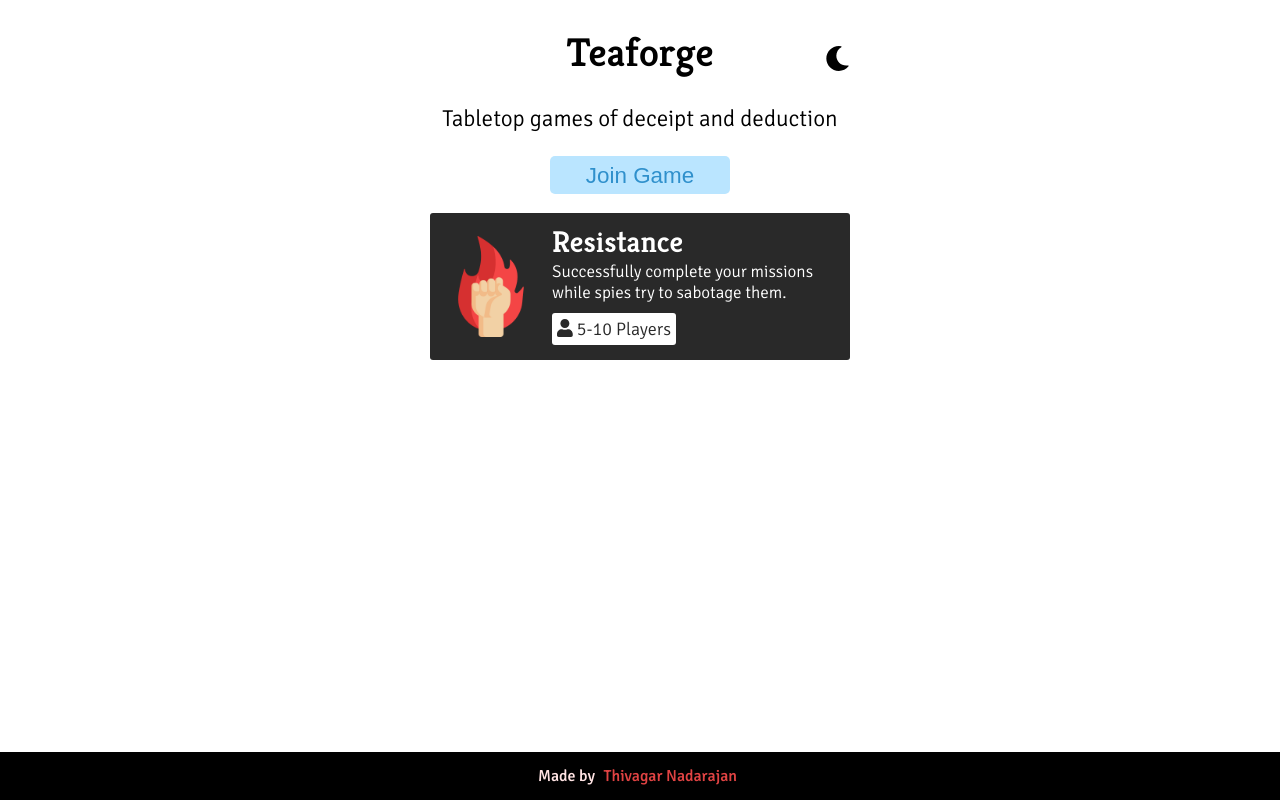
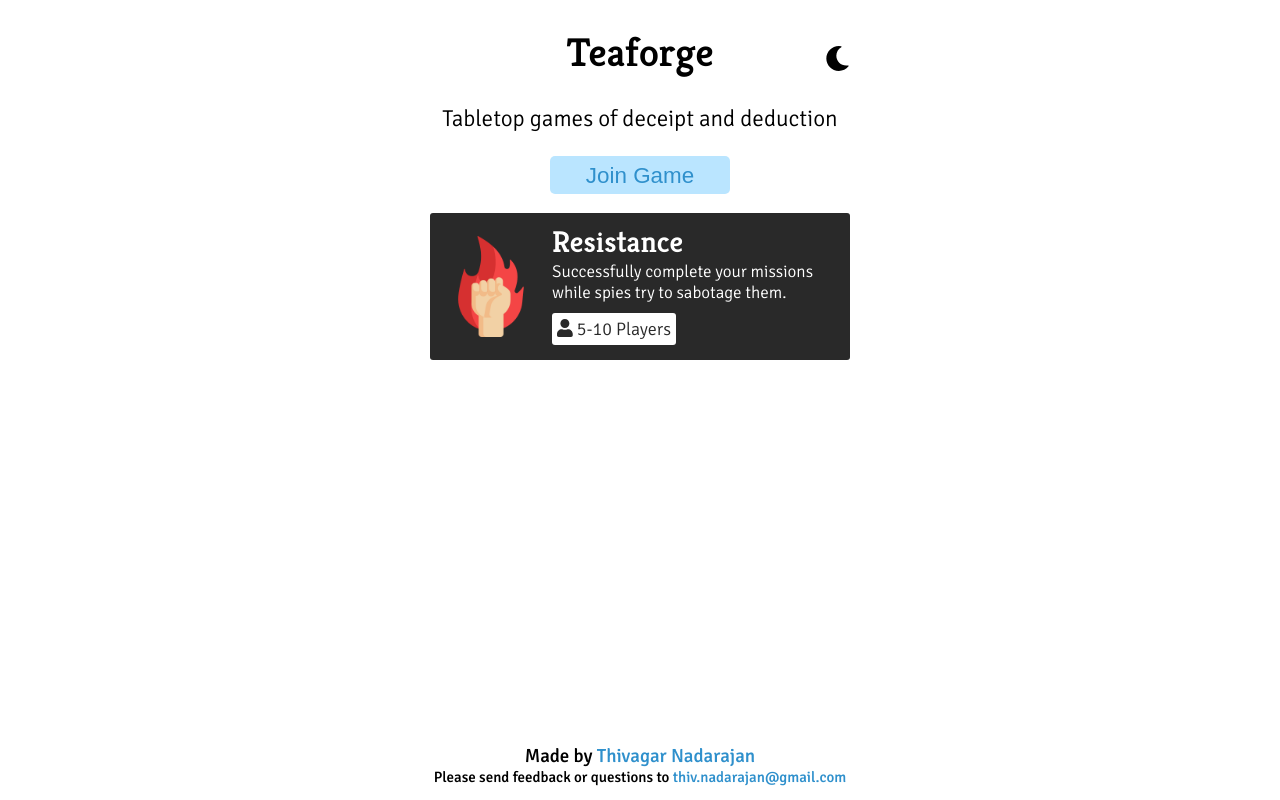
Before and after one commit to ThivRajan/Teaforge-Client, a React (Create React App) app: page / in a window 1280 px wide. Built offline with nearby package versions, Linux system fonts and the light colour scheme.

Commit message:
change footer style

```diff
--- a/src/components/Home.tsx
+++ b/src/components/Home.tsx
@@ -2,7 +2,7 @@ import React, { useEffect } from 'react';
 import { Link, useHistory } from 'react-router-dom';
 import styled from 'styled-components';
 
-import { dark, light } from '../styles/Global';
+import { dark } from '../styles/Global';
 import Button from '../styles/Button';
 import GameList from './misc/GameList';
 
@@ -26,6 +26,11 @@ const Home = () => {
 					target='_blank' rel='noopener noreferrer'>
 					Thivagar Nadarajan
 				</a>
+				<div>
+					Please send feedback or questions to {' '}
+					<a href="mailto: thiv.nadarajan@gmail.com">thiv.nadarajan@gmail.com</a>
+				</div>
+
 			</Footer>
 		</>
 	);
@@ -37,28 +42,23 @@ const SubHeader = styled.p`
 `;
 
 const Footer = styled.div`
-	position: absolute;
-	bottom: 0;
-	left: 0;
-
 	padding: 14px;
 	width: calc(100% - 28px);
+	font-size: 19px;
 
-	background: black;
-	color: ${light[Color.Red]};
+	@media only screen and (min-height: 425px) {
+		position: absolute;
+		bottom: 0;
+		left: 0;
+	}
 
 	a {
 		text-decoration: none;
-		padding: 5px;
-		color: ${dark[Color.Red]};
+		color: ${dark[Color.Blue]};
+	}
 
-		transition: color 100ms;
-
-		@media (hover: hover) {
-			:hover {
-				color: #b03737;
-			}
-		}
+	div {
+		font-size: 15px;
 	}
 `;
 
```
